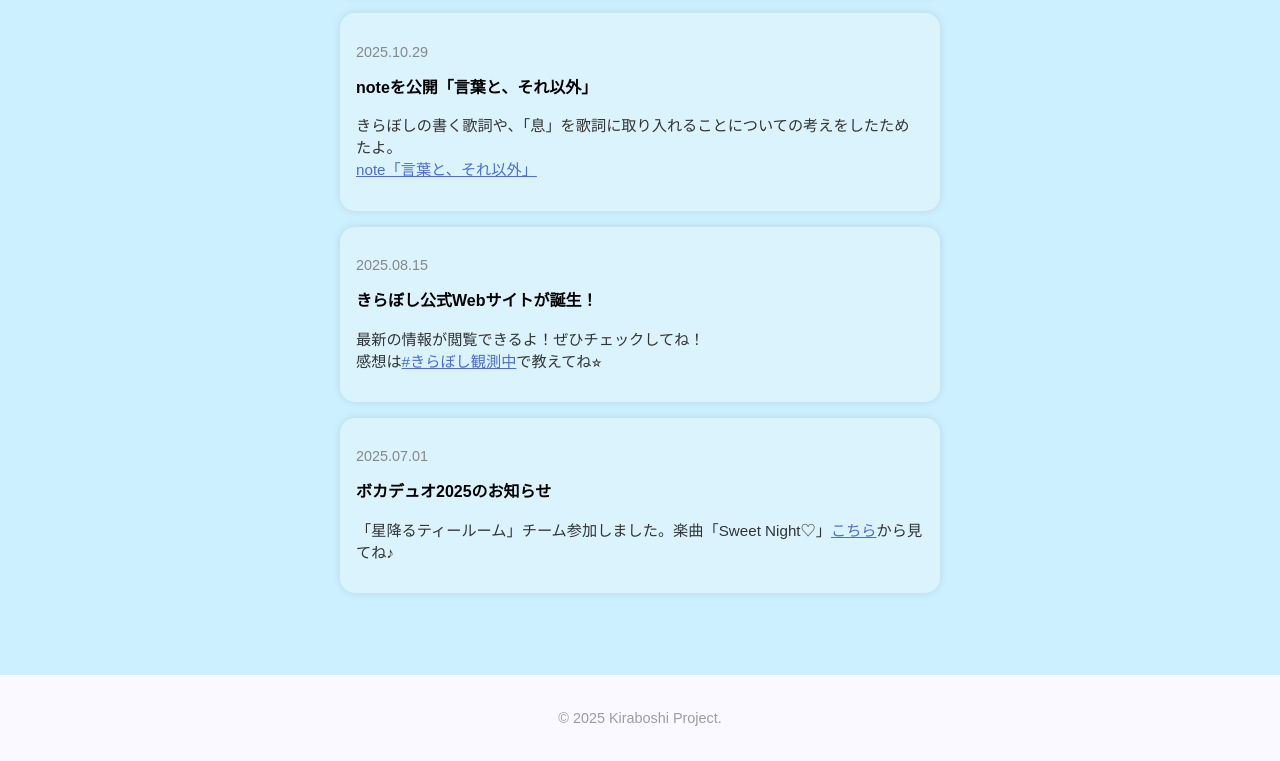
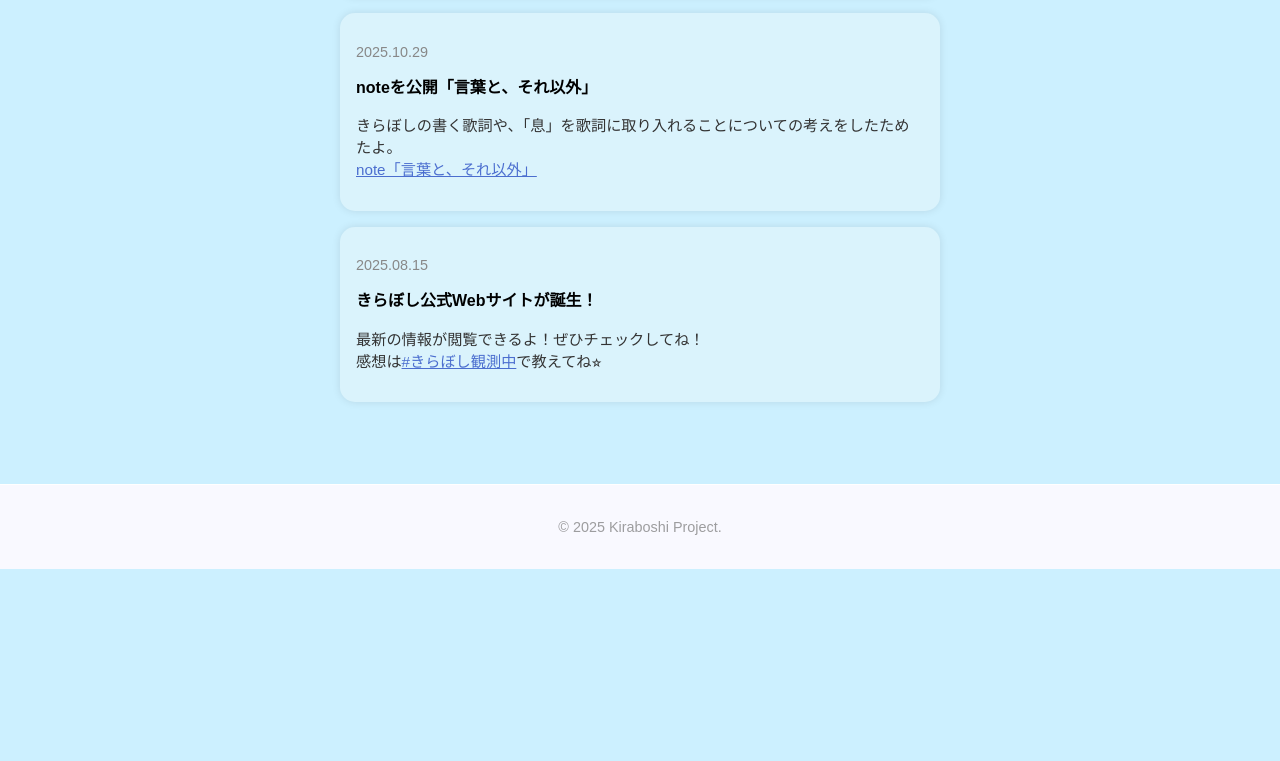
Before and after one commit to kiraboshi-dayo/kiraboshi, a plain HTML site: page index.html in a window 1280 px wide. Shown: the part 2862-3623 px from the top of the page. After the commit the page ends 3431 px from the top, so only its background shows below. Drawn offline with Linux system fonts and the light colour scheme; a web font is replaced by a local one.

Commit message:
Add files via upload

```diff
--- a/index.html
+++ b/index.html
@@ -97,11 +97,6 @@
       <p class="news-date">2025.08.15</p>
       <p class="news-title">きらぼし公式Webサイトが誕生！</p>
       <p class="news-text">最新の情報が閲覧できるよ！ぜひチェックしてね！<br>感想は<a href="https://twitter.com/hashtag/きらぼし観測中" >#きらぼし観測中</a>で教えてね⭐︎</p>
-    </div>
-    <div class="news-item">
-      <p class="news-date">2025.07.01</p>
-      <p class="news-title">ボカデュオ2025のお知らせ</p>
-      <p class="news-text">「星降るティールーム」チーム参加しました。楽曲「Sweet Night♡」<a href="https://www.youtube.com/watch?v=85FylRd_4BU" >こちら</a>から見てね♪</p>
     </div>
 
   </div>
```
Also changed, not shown: pages/Profile.html (+1 -0 lines).
